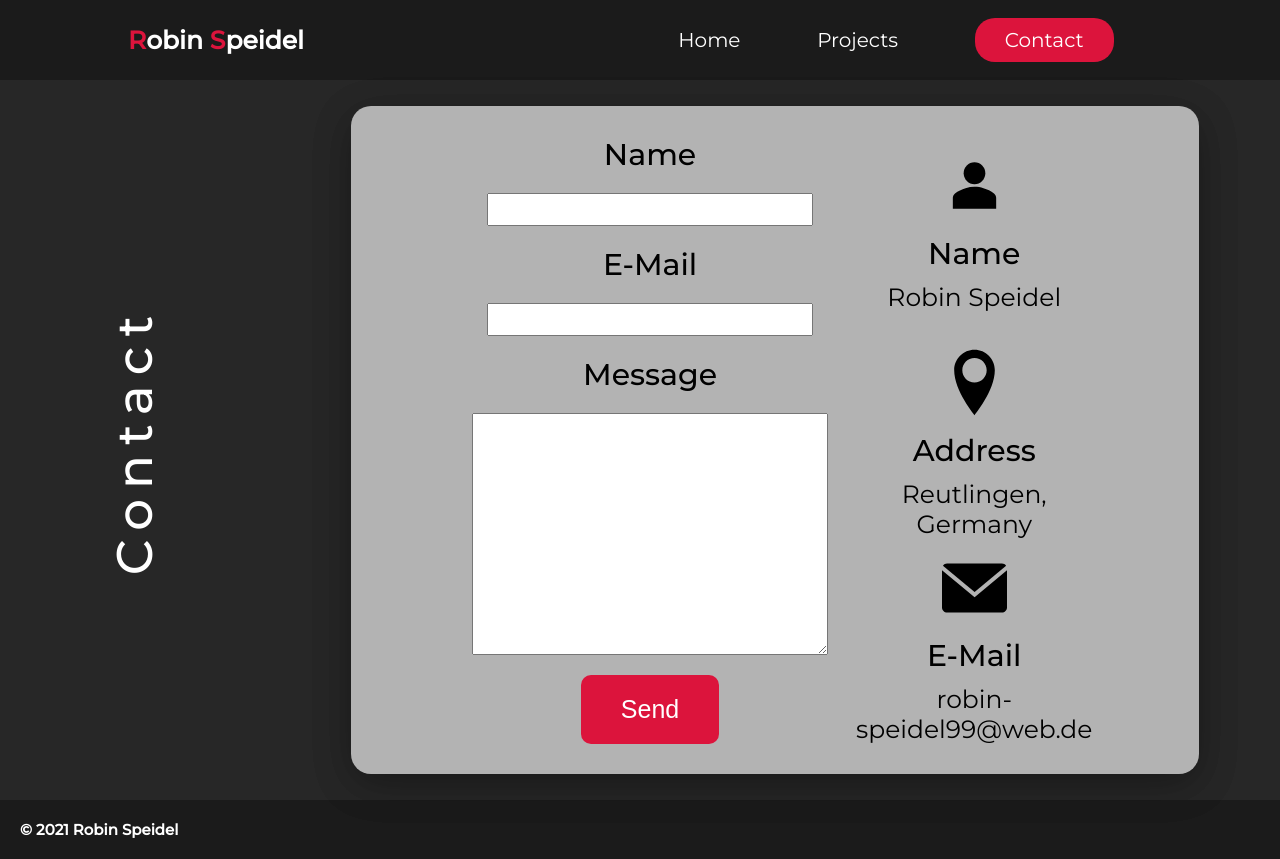
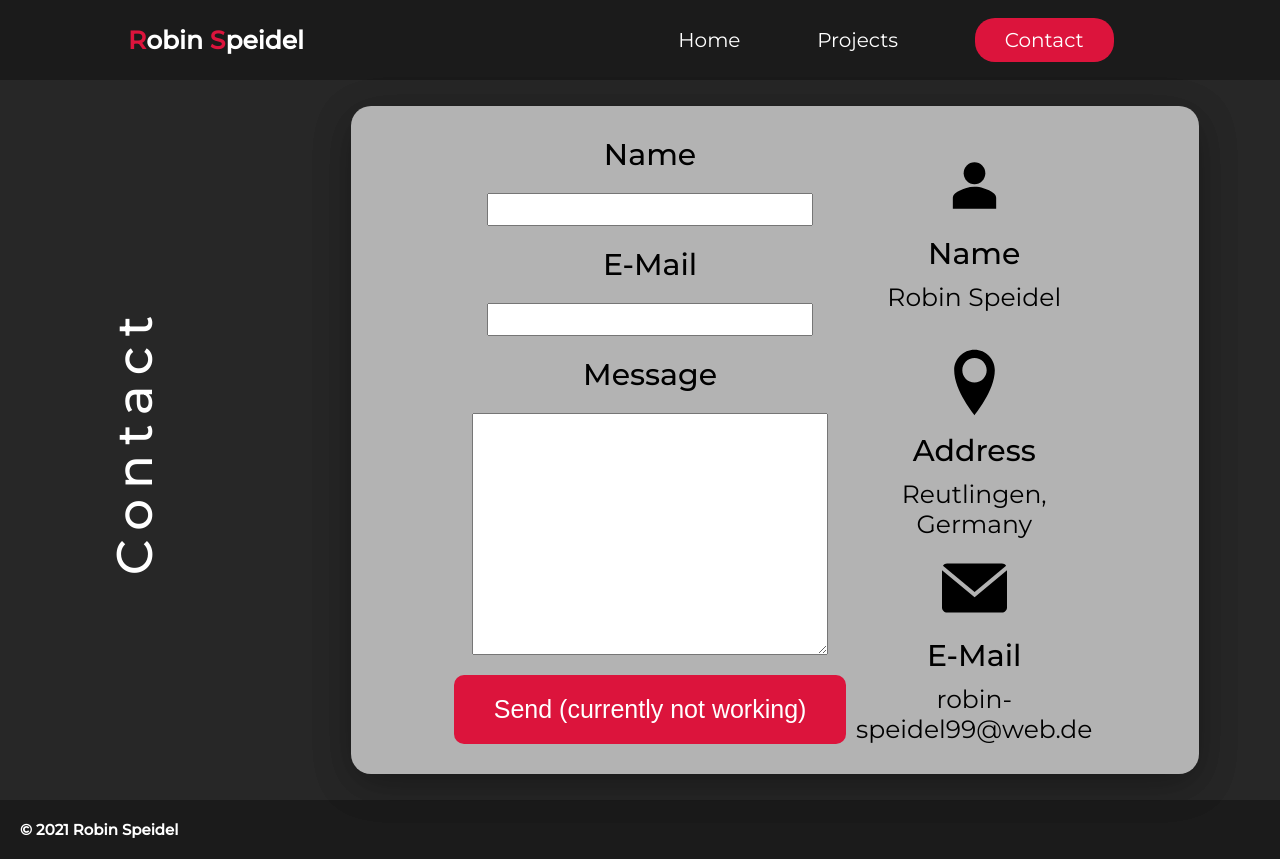
Before and after one commit to robin-speidel/GitHub---Portfolio, a plain HTML site: page contact/contact.html in a window 1280 px wide. Drawn offline with Linux system fonts and the light colour scheme.

Commit message:
Update contact.html

```diff
--- a/contact/contact.html
+++ b/contact/contact.html
@@ -44,7 +44,7 @@
                 cols="30"
                 rows="10"
               ></textarea>
-              <button class="margin-bottom" type="submit">Send</button>
+              <button class="margin-bottom" type="submit">Send (currently not working)</button>
             </div>
             <div class="info-div">
               <img src="../icons/person.svg" alt="person-icon" />
```
